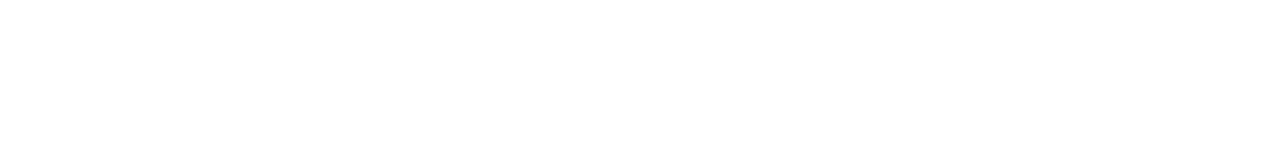
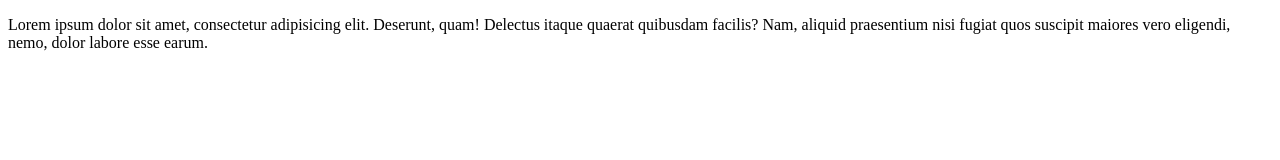
Before and after one commit to firyalzulfa/Pertemuan-5, a plain HTML site: page index.html in a window 1280 px wide. Drawn offline with Linux system fonts and the light colour scheme.

Commit message:
fitur baru

```diff
--- a/index.html
+++ b/index.html
@@ -6,6 +6,7 @@
     <title>Pertemuan 5</title>
 </head>
 <body>
-
+    <p>Lorem ipsum dolor sit amet, consectetur adipisicing elit. Deserunt, quam! Delectus itaque quaerat quibusdam facilis? Nam, aliquid praesentium nisi fugiat quos suscipit maiores vero eligendi, nemo, dolor labore esse earum.
+    </p>
 </body>
 </html>
```
